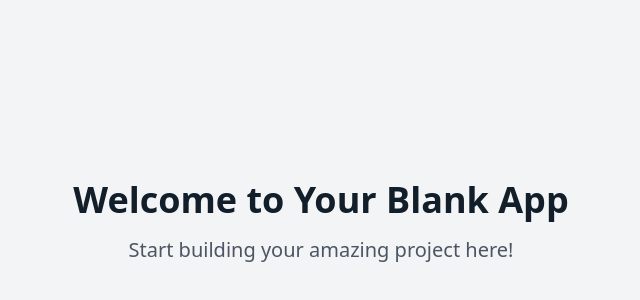
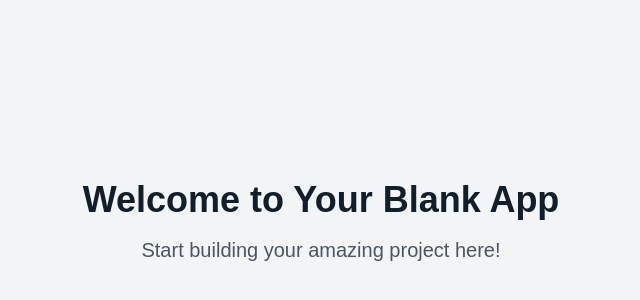
Before and after one commit to SadiqNaizam/mlo-a774-d629, a React (Vite) app: page / in a window 1280 px wide. Shown: the part 178-478 px from the top of the page, without its empty margins (319-959 px from the left). Built offline with nearby package versions, Linux system fonts and the light colour scheme.

Commit message:
Files generated: tailwind.config.ts

```diff
--- a/tailwind.config.ts
+++ b/tailwind.config.ts
@@ -42,7 +42,8 @@ export default {
 				},
 				accent: {
 					DEFAULT: 'hsl(var(--accent))',
-					foreground: 'hsl(var(--accent-foreground))'
+					foreground: 'hsl(var(--accent-foreground))',
+					yellow: 'hsl(var(--accent-yellow))'
 				},
 				popover: {
 					DEFAULT: 'hsl(var(--popover))',
@@ -67,6 +68,9 @@ export default {
 				lg: 'var(--radius)',
 				md: 'calc(var(--radius) - 2px)',
 				sm: 'calc(var(--radius) - 4px)'
+			},
+			fontFamily: {
+				sans: ['var(--font-sans)'],
 			},
 			keyframes: {
 				'accordion-down': {
```
